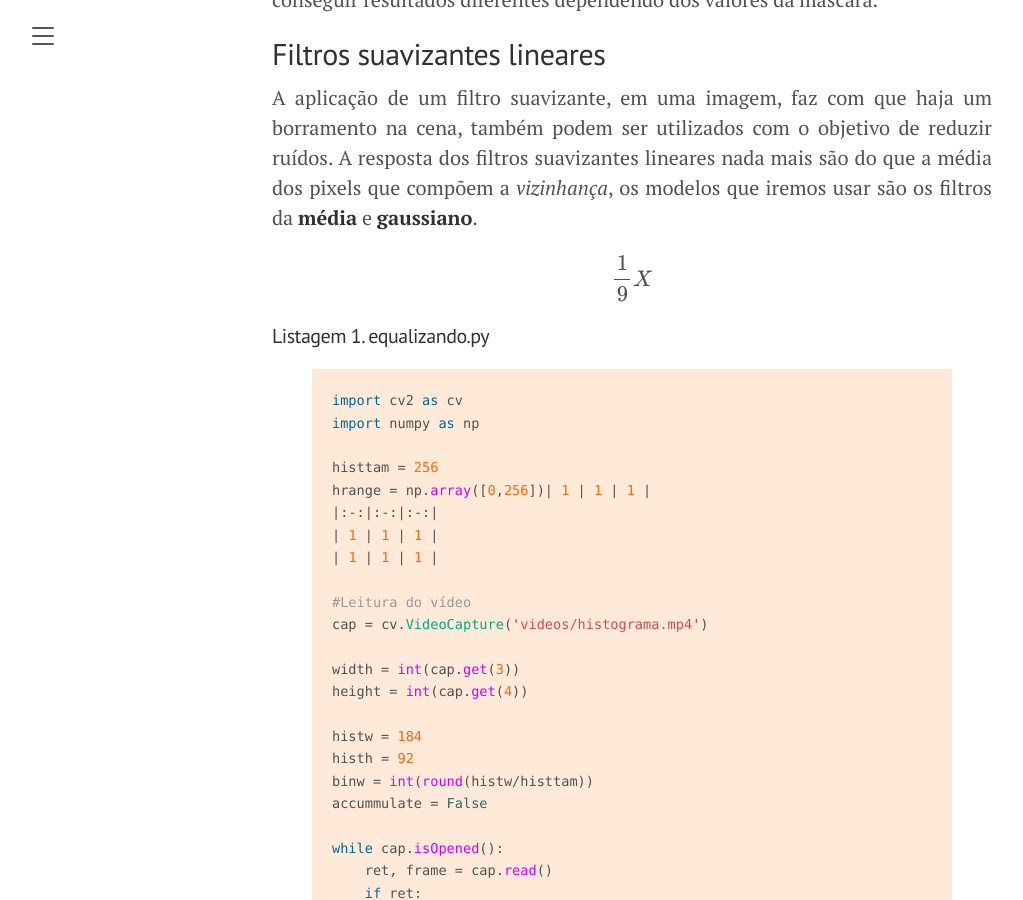
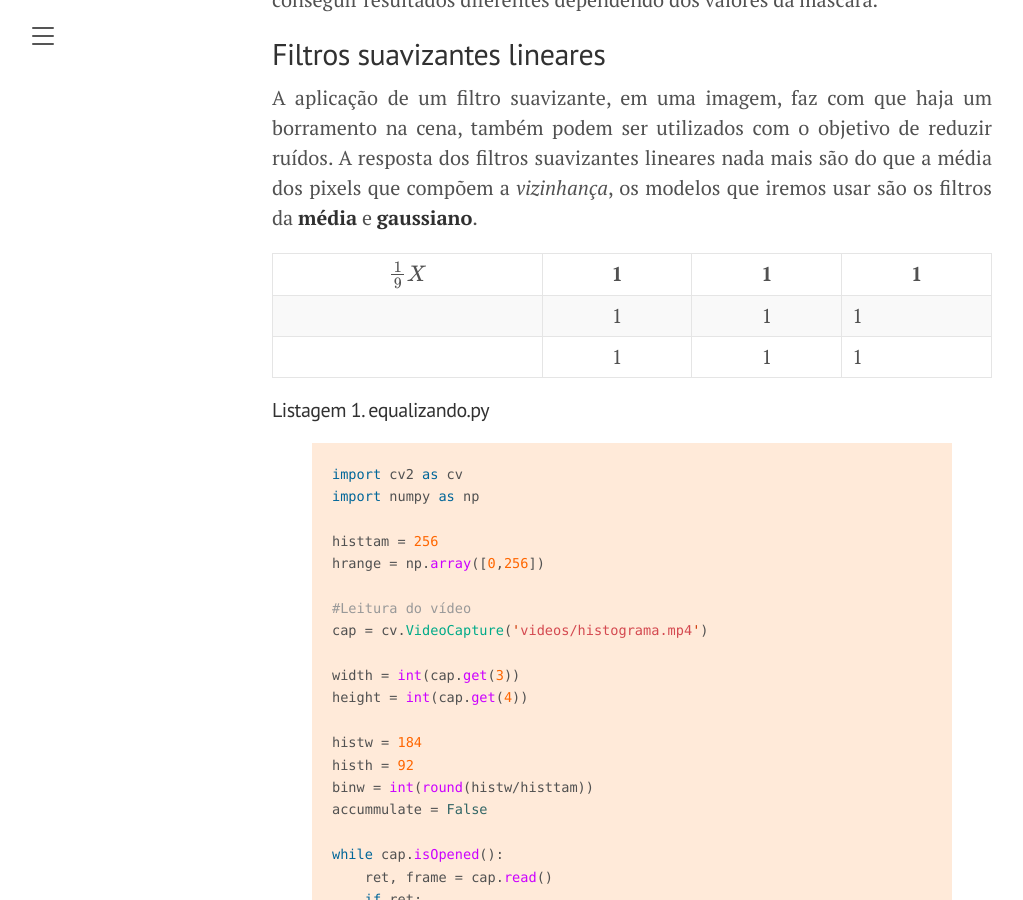
Before and after one commit to lucasamds/lucasamds.github.io, a Jekyll site: the page built from _posts/2021-02-28-filtragem-espacial.md, in a window 1280 px wide and 900 px high, scrolled down 808 px. Shown: the whole window, without its empty margins (8-1031 px from the left). Built offline with Jekyll 4.4.1, drawn with Linux system fonts in a browser that asks for light colours; formulas are drawn with MathJax 3; part of the change alters nothing that is shown.

```diff
--- a/_posts/2021-02-28-filtragem-espacial.md
+++ b/_posts/2021-02-28-filtragem-espacial.md
@@ -22,7 +22,10 @@ Onde *f* representa a imagem a ser filtrada e *w* a máscara aplicada. A máscar
 
 A aplicação de um filtro suavizante, em uma imagem, faz com que haja um borramento na cena, também podem ser utilizados com o objetivo de reduzir ruídos. A resposta dos filtros suavizantes lineares nada mais são do que a média dos pixels que compõem a *vizinhança*, os modelos que iremos usar são os filtros da **média** e **gaussiano**.
 
-$$\frac{1}{9} X $$
+$$\frac{1}{9} X $$ | 1 | 1 | 1 |
+|:-:|:-:|:-:|
+| 1 | 1 | 1 |
+| 1 | 1 | 1 |
 
 <a id="listagem1"></a>
 ##### Listagem 1. equalizando.py
@@ -31,10 +34,7 @@ import cv2 as cv
 import numpy as np
 
 histtam = 256
-hrange = np.array([0,256])| 1 | 1 | 1 |
-|:-:|:-:|:-:|
-| 1 | 1 | 1 |
-| 1 | 1 | 1 |
+hrange = np.array([0,256])
 
 #Leitura do vídeo
 cap = cv.VideoCapture('videos/histograma.mp4')
```
